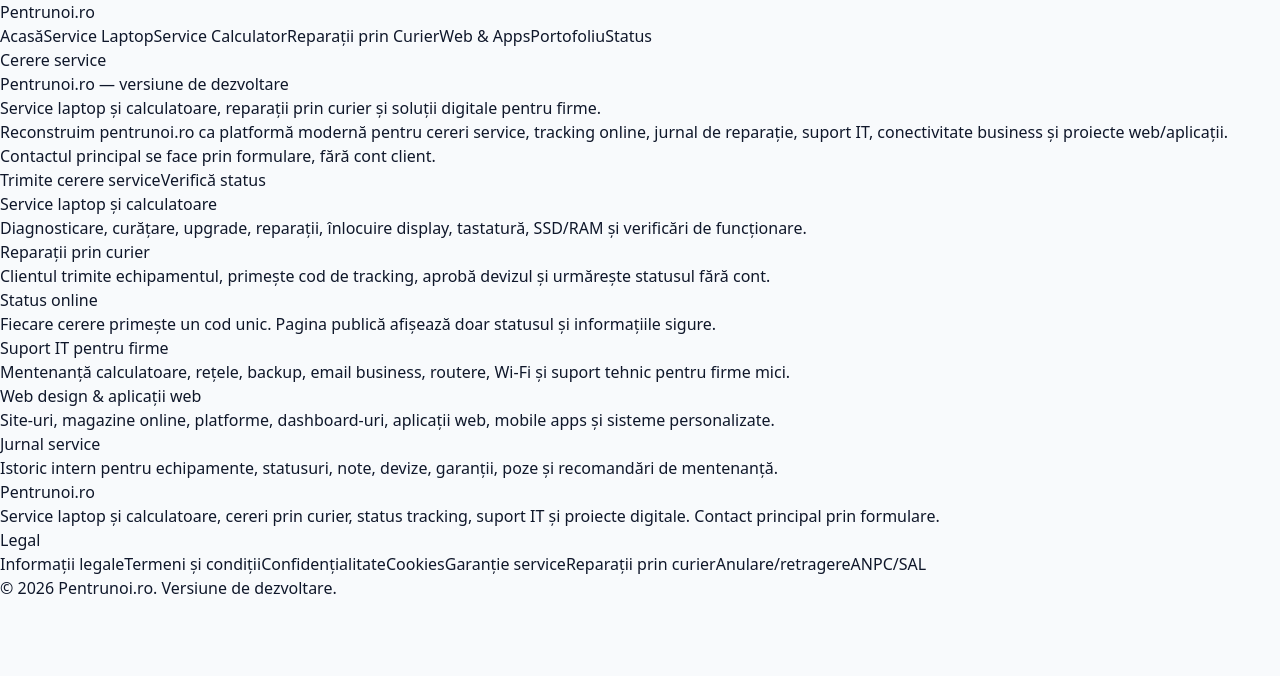
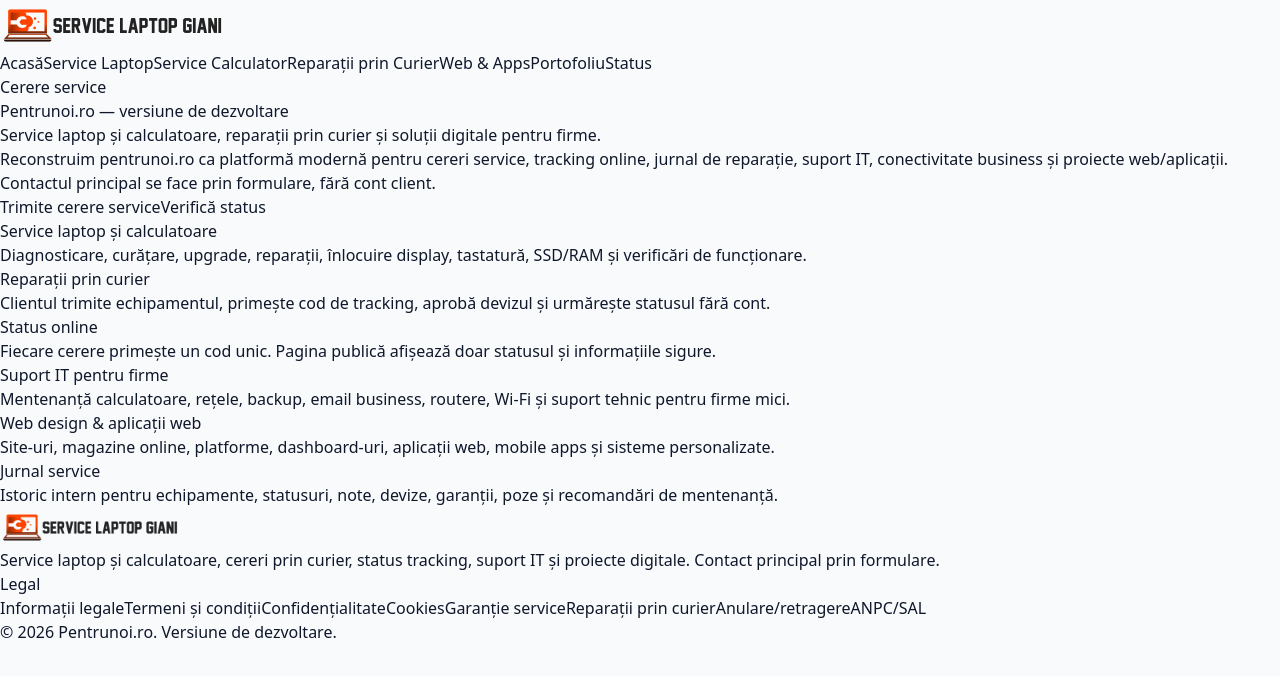
Before and after one commit to gianig-hub/pentrunoi-service-platform, a Next.js app: page / in a window 1280 px wide. Shown: the top 676 px of the page. Built offline with nearby package versions, Linux system fonts and the light colour scheme.

Commit message:
Add Pentrunoi logo to header and footer

```diff
--- a/components/Footer.tsx
+++ b/components/Footer.tsx
@@ -1,3 +1,5 @@
+import Image from "next/image";
+
 const legalLinks = [
   { href: "/informatii-legale", label: "Informații legale" },
   { href: "/termeni-si-conditii", label: "Termeni și condiții" },
@@ -15,8 +17,14 @@
       <div className="mx-auto max-w-7xl px-6 py-10">
         <div className="grid gap-8 lg:grid-cols-3">
           <div>
-            <h2 className="font-semibold text-slate-950">Pentrunoi.ro</h2>
-            <p className="mt-3 text-sm text-slate-600">
+            <Image
+              src="/logo-pentrunoi.png"
+              alt="Pentrunoi.ro - Service Laptop Giani"
+              width={180}
+              height={41}
+              className="h-auto w-[180px]"
+            />
+            <p className="mt-4 text-sm text-slate-600">
               Service laptop și calculatoare, cereri prin curier, status tracking,
               suport IT și proiecte digitale. Contact principal prin formulare.
             </p>
--- a/components/Header.tsx
+++ b/components/Header.tsx
@@ -1,3 +1,4 @@
+import Image from "next/image";
 import Link from "next/link";
 
 const navLinks = [
@@ -14,8 +15,15 @@
   return (
     <header className="border-b border-slate-200 bg-white">
       <div className="mx-auto flex max-w-7xl flex-col gap-4 px-6 py-5 lg:flex-row lg:items-center lg:justify-between">
-        <Link href="/" className="text-lg font-bold tracking-tight text-slate-950">
-          Pentrunoi.ro
+        <Link href="/" className="inline-flex items-center">
+          <Image
+            src="/logo-pentrunoi.png"
+            alt="Pentrunoi.ro - Service Laptop Giani"
+            width={225}
+            height={51}
+            priority
+            className="h-auto w-[225px] max-w-full"
+          />
         </Link>
 
         <nav className="flex flex-wrap gap-x-5 gap-y-2 text-sm text-slate-700">
```
Also changed, not shown: public/logo-pentrunoi.png (added).
